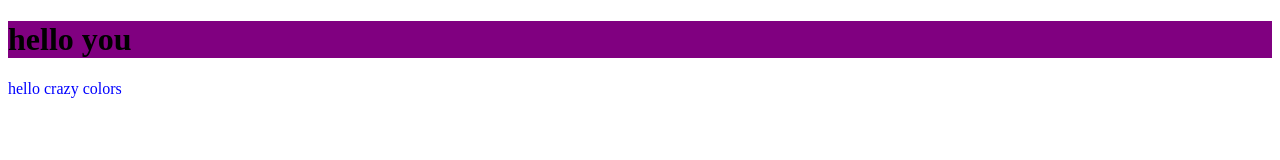
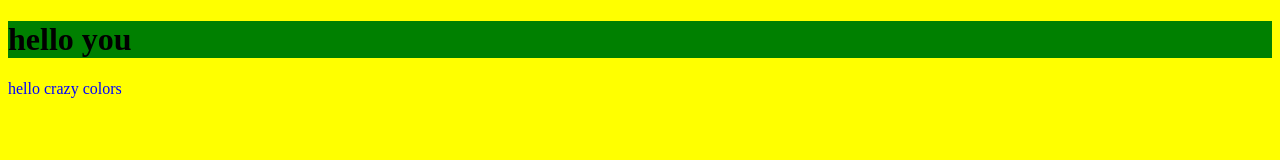
Before and after one commit to Howord123/playlist, a plain HTML site: page index.html in a window 1280 px wide. Drawn offline with Linux system fonts and the light colour scheme.

Commit message:
add new color

```diff
--- a/styles.css
+++ b/styles.css
@@ -1,9 +1,9 @@
 body {
-    background-color: oliv;
+    background-color: yellow;
 }
 
 h1 {
-    background-color: purple;
+    background-color: green;
 }
 
 p {
```
